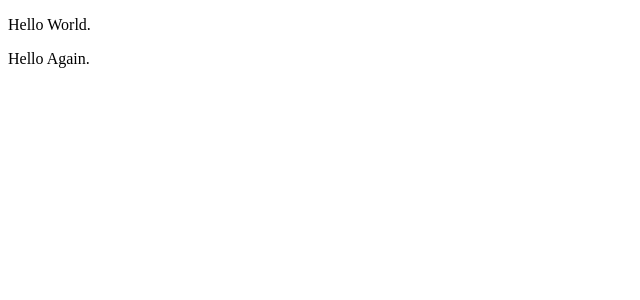
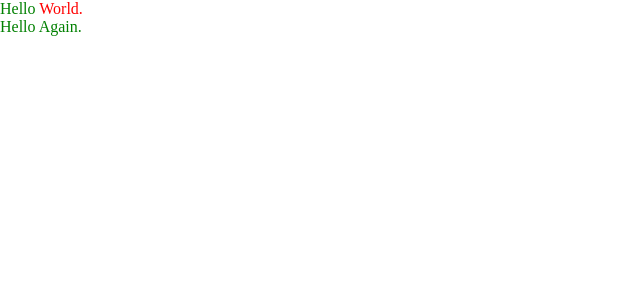
Before and after one commit to Pink-fairy-armadillo-scratch-project/pass-the-plate, a React app: page / in a window 1280 px wide. Shown: the top 300 px of the page, without its empty margins (0-640 px from the left). Built offline with nearby package versions, Linux system fonts and the light colour scheme; the HTML template or start-up script is replaced by a standard one.

Commit message:
load styles with webpack

```diff
--- a/package.json
+++ b/package.json
@@ -20,6 +20,7 @@
     "@babel/preset-env": "^7.23.2",
     "@babel/preset-react": "^7.22.15",
     "babel-loader": "^9.1.3",
+    "css-loader": "^6.8.1",
     "eslint": "^8.52.0",
     "eslint-config-airbnb": "^19.0.4",
     "eslint-plugin-import": "^2.28.1",
@@ -27,6 +28,9 @@
     "eslint-plugin-react": "^7.33.2",
     "eslint-plugin-react-hooks": "^4.6.0",
     "html-webpack-plugin": "^5.5.3",
+    "sass": "^1.69.4",
+    "sass-loader": "^13.3.2",
+    "style-loader": "^3.3.3",
     "webpack": "^5.89.0",
     "webpack-cli": "^5.1.4",
     "webpack-dev-server": "^4.15.1"
--- a/src/client/app.jsx
+++ b/src/client/app.jsx
@@ -5,7 +5,10 @@ import React from 'react';
 function App() {
   return (
     <>
-      <p>Hello World.</p>
+      <p>
+        Hello
+        <span> World.</span>
+      </p>
       <p>Hello Again.</p>
     </>
   );
--- /dev/null
+++ b/src/client/styles/homeStyles.scss
@@ -0,0 +1,12 @@
+* {
+  box-sizing: border-box;
+  margin: 0px;
+  padding: 0px;
+}
+
+p {
+  color: green;
+  span {
+    color: red;
+  }
+}
--- a/src/index.jsx
+++ b/src/index.jsx
@@ -5,6 +5,10 @@ import React from 'react';
 import { createRoot } from 'react-dom';
 import App from './client/app';
 
+// import styles
+import './client/styles/homeStyles.scss';
+
+
 const cheese = document.createElement('main');
 document.querySelector('body').append(cheese);
 
--- a/webpack.config.js
+++ b/webpack.config.js
@@ -24,6 +24,11 @@ module.exports = {
           },
         },
       },
+      {
+        test: /\.scss$/,
+        exclude: /node_modules/,
+        use: ['style-loader', 'css-loader', 'sass-loader'],
+      },
     ],
   },
   plugins: [new HtmlWebpackPlugin()],
@@ -31,6 +36,6 @@ module.exports = {
     port: 8080,
   },
   resolve: {
-    extensions: ['.js', '.jsx'],
+    extensions: ['.js', '.jsx', '.scss'],
   },
 };
```
Also changed, not shown: 1 other file (tests, documents, lock files or other folders).
